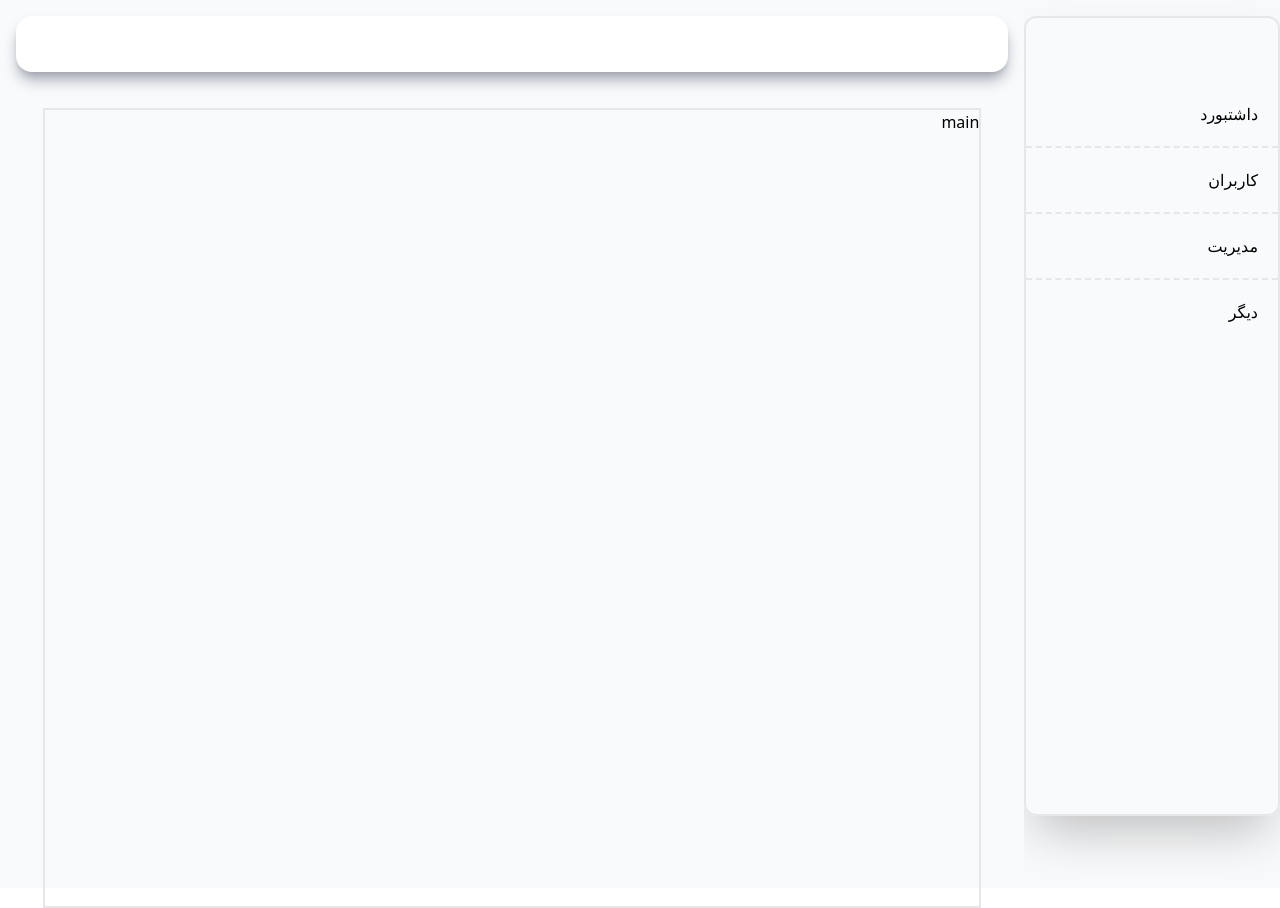
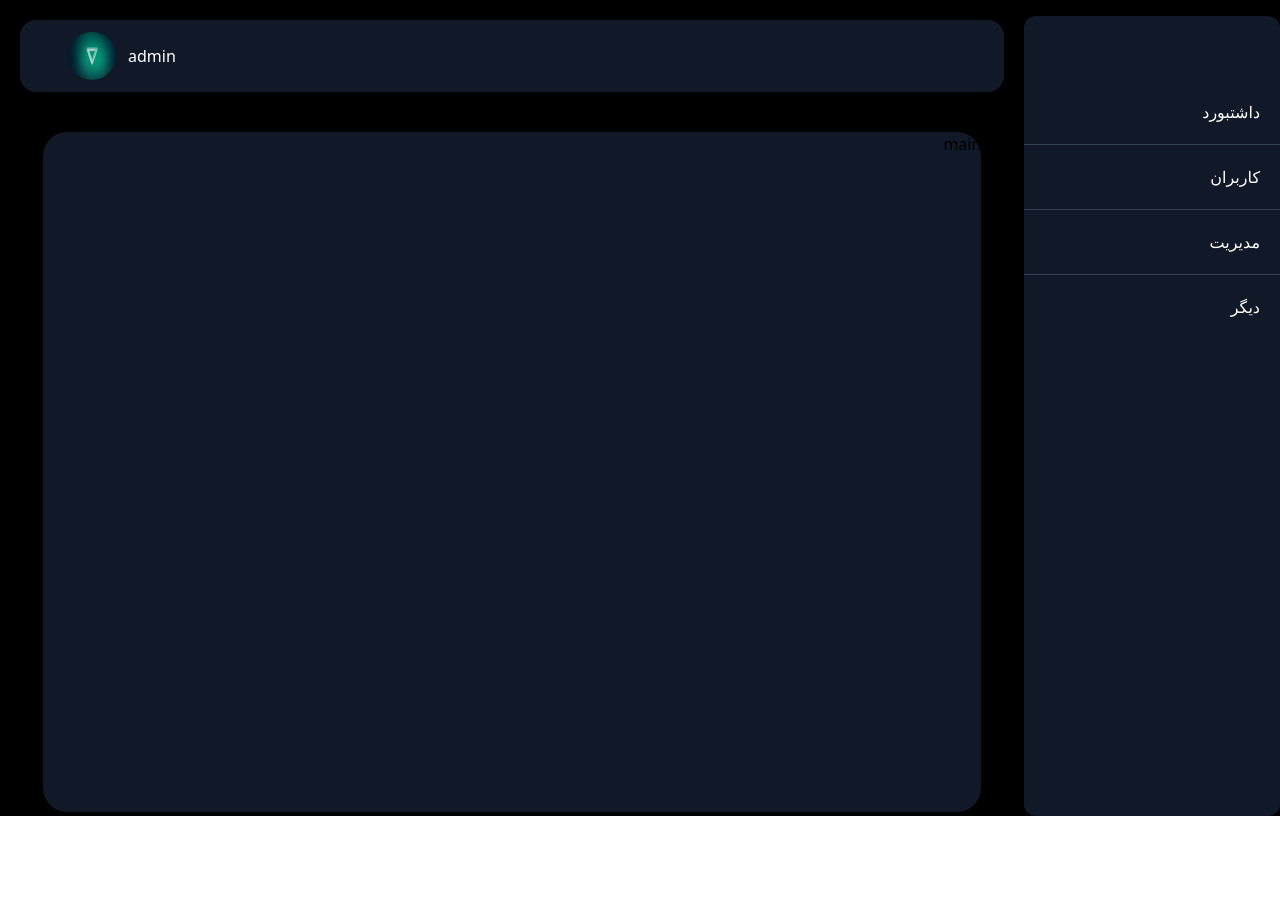
Before and after one commit to amiof/panel-adm, a React (Create React App) app: page / in a window 1280 px wide. After the commit the page ends 816 px from the top, so only its background shows below. Built offline with nearby package versions, Linux system fonts and the light colour scheme.

Commit message:
makt panel dark

```diff
--- a/src/components/Main.js
+++ b/src/components/Main.js
@@ -2,8 +2,8 @@ import React from 'react';
 
 const Main = () => {
     return (
-        <div className='h-screen bg-gray-50 flex justify-center items-center '>
-            <div className="w-11/12 h-full mt-10 border-2">main </div>
+        <div className='h-5/6 max-h-screen bg-black flex justify-center items-center '>
+            <div className="w-11/12 h-full mt-10  bg-gray-900 rounded-3xl ">main </div>
         </div>
     );
 };
--- a/src/components/RightPanel.js
+++ b/src/components/RightPanel.js
@@ -1,10 +1,10 @@
 import React from 'react';
 const RightPanel = () => {
     return (
-        <div className="bg-gray-50 flex flex-col w-1/5">
-            <div className="w-full shadow-2xl shadow-dark-500 rounded-xl min-h-screen mt-4 border-2" >
+        <div className="bg-black flex flex-col w-1/5" >
+            <div className="w-full shadow-2xl shadow-dark-500 rounded-xl min-h-screen mt-4 bg-gray-900"  >
 
-                <ul className=" mt-16 divide-y-2 divide-dashed">
+                <ul className=" mt-16 divide-y divide-slate-700 text-white">
                     <li className="p-5 ">داشتبورد</li>
                     <li className="p-5">کاربران </li>
                     <li className="p-5 ">مدیریت</li>
--- a/src/components/TopPanel.js
+++ b/src/components/TopPanel.js
@@ -1,13 +1,14 @@
 import React from 'react';
-import Main from './Main';
+import logo from "../pic/logo.jpg"
 
 const TopPanel = () => {
     return (
 
 
 
-            <div className="h-14 w-screen flex flex-row-reverse shadow-lg shadow-gray-400 bg-white rounded-2xl m-4">
-            <div><img ></img></div>
+            <div className="h-14 w-screen flex flex-row-reverse shadow-lg   bg-gray-900 rounded-2xl m-5 p-9 items-center text-white ">
+            <div ><img src={logo} alt="logo" className="w-12 rounded-full m-3 "></img></div>
+             <div><h3 >admin</h3></div>
 
 
 
--- a/src/components/layout/Layout.js
+++ b/src/components/layout/Layout.js
@@ -7,10 +7,10 @@ const Layout = () => {
   return (
     <>
       <div className="flex flex-row-reverse">
-        <div className="w-4/5">
-          <div className=" h-30  flex flex-row bg-gray-50 ">
+        <div className="w-4/5 bg-black  " >
+          <div className=" h-30  flex flex-row bg-black ">
             <TopPanel />
-          </div>
+          </div >
             <Main></Main>
         </div>
         <RightPanel />
```
Also changed, not shown: src/pic/logo.jpg (added).
